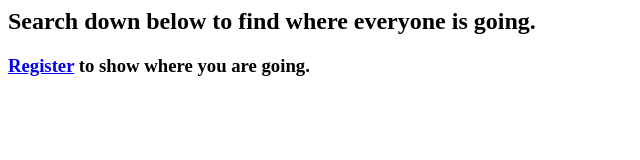
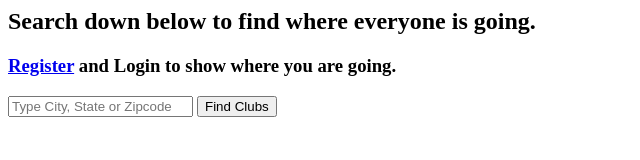
Before and after one commit to Jarvis1010/Nightlife-coordinator, a website: page public/angular/main/main.html in a window 1280 px wide. Shown: the whole page, without its empty margins (0-640 px from the left). Drawn offline with Linux system fonts and the light colour scheme.

Commit message:
Creating main page template

```diff
--- a/public/angular/main/main.html
+++ b/public/angular/main/main.html
@@ -1,7 +1,13 @@
 <title-header title="Let's Party"></title-header>
-<section class="row">
+<main class="row">
     <header class="col-xs-12 text-center">
         <h2>Search down below to find where everyone is going.</h2>
-        <h3><a href="#/register">Register</a> to show where you are going.</h3>
+        <h3><a href="#/register">Register</a> and <a>Login</a> to show where you are going.</h3>
     </header>
-</section>
+    <section class="col-xs-12">
+        <form>
+            <input type="search" class="form-control" placeholder="Type City, State or Zipcode">
+            <button type="submit" class="btn btn-default">Find Clubs</button>
+        </form>
+    </section>
+</main>
```
